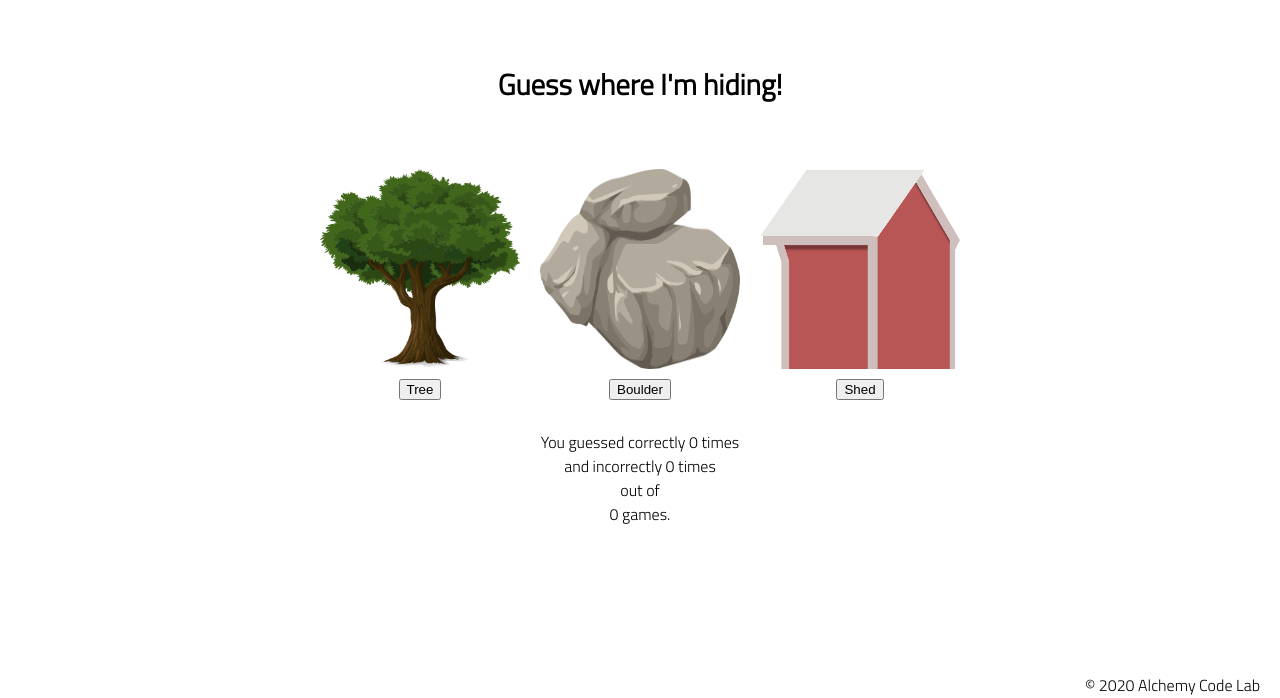
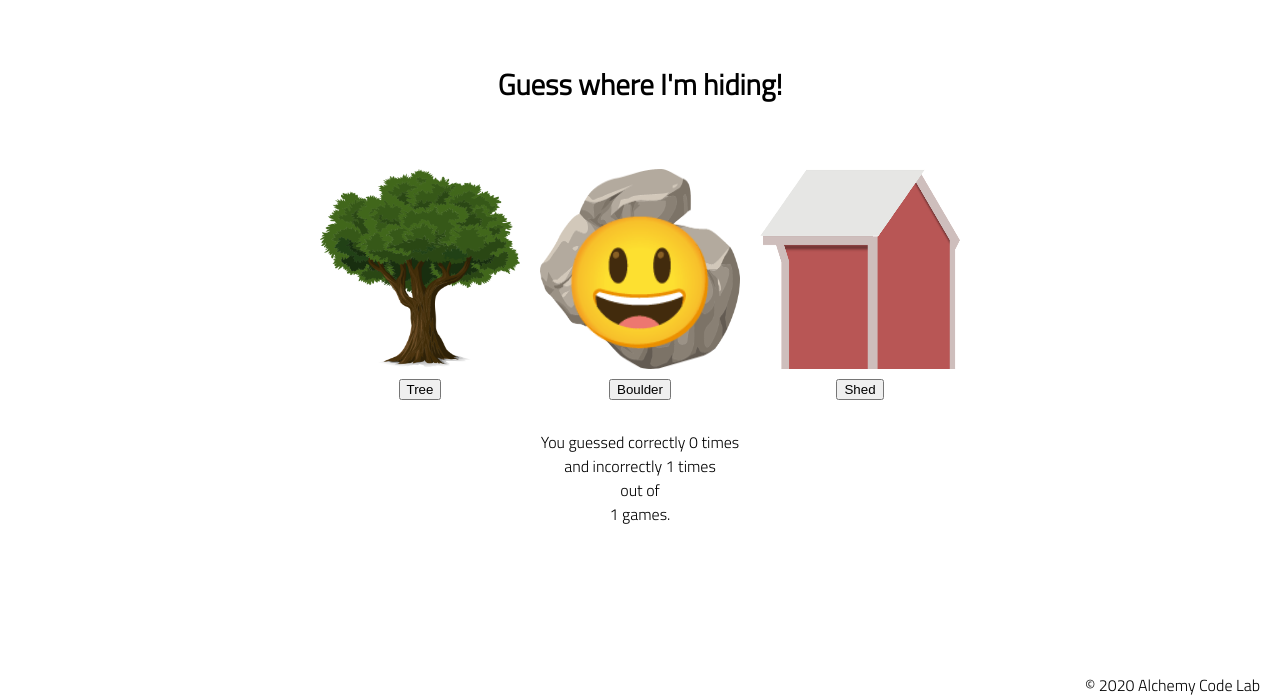
Before and after one commit to haroldjean01/half-baked-hide-and-seek-redo, a plain HTML site: page index.html in a window 1280 px wide. Both pictures are taken after a click on the button "Tree". Shown: the part 102-800 px from the top of the page. Drawn offline with Linux system fonts and the light colour scheme.

Commit message:
added in the right code to make the faces appear. Cannot lie; dont know how completely how the template literal just worked.

```diff
--- a/app.js
+++ b/app.js
@@ -36,10 +36,28 @@ boulderButton.addEventListener('click', () => {
 });
 
 function handleGuess(correctSpot, userGuess) {
+    // then increment the guesses
+    totalGuesses++;
     // reset the styles
-    // then increment the guesses
+    resetStyles();
     // then grab the appropriate container element for the correct guess from the DOM
+    const correctHidingPanel = document.getElementById(`${correctSpot}-container`);
+    // console.log('correctSpot', correctSpot);
     // then add the face class to that element so that the face shows up
+    correctHidingPanel.classList.add('face');
     // then if the user guess is correct, increment the correct guesses
+    if (userGuess === correctSpot) {
+        correctGuesses++;
+        console.log('face');
+    }
     // update the DOM to show this change to the user (including the losses, not tracked directly in state)
+
+    function resetStyles() {
+        shedContainer.classList.remove('face');
+        treeContainer.classList.remove('face');
+        boulderContainer.classList.remove('face');
+    }
+    totalEl.textContent = totalGuesses;
+    winsEl.textContent = correctGuesses;
+    lossesEl.textContent = totalGuesses - correctGuesses;
 }
--- a/index.html
+++ b/index.html
@@ -1,15 +1,17 @@
 <!DOCTYPE html>
 <html lang="en">
-
     <head>
-    <meta charset="UTF-8">
-    <meta name="viewport" content="width=device-width, initial-scale=1.0">
-    <meta http-equiv="X-UA-Compatible" content="ie=edge">
-    <link href="https://fonts.googleapis.com/css2?family=Titillium+Web:wght@300&display=swap" rel="stylesheet">
-    <link rel="stylesheet" href="./styles/reset.css">
-    <link rel="stylesheet" href="./styles/style.css">
-    <link rel="stylesheet" href="./styles/home.css">
-    <title>Document</title>
+        <meta charset="UTF-8" />
+        <meta name="viewport" content="width=device-width, initial-scale=1.0" />
+        <meta http-equiv="X-UA-Compatible" content="ie=edge" />
+        <link
+            href="https://fonts.googleapis.com/css2?family=Titillium+Web:wght@300&display=swap"
+            rel="stylesheet"
+        />
+        <link rel="stylesheet" href="./styles/reset.css" />
+        <link rel="stylesheet" href="./styles/style.css" />
+        <link rel="stylesheet" href="./styles/home.css" />
+        <title>🫣 Demo Hide and Seek</title>
     </head>
 
     <body>
@@ -20,9 +22,7 @@
         </header>
         <main>
             <section class="main-section">
-            <h2>
-                Guess where I'm hiding!
-            </h2>
+                <h2>Guess where I'm hiding!</h2>
                 <div class="hiding-places">
                     <div id="tree-container" class="hiding-place">
                         <img src="./assets/tree.webp" class="hiding-img" />
@@ -40,7 +40,7 @@
                 <div>You guessed correctly <span id="wins">0</span> times</div>
                 <div>and incorrectly <span id="losses">0</span> times</div>
                 <div>out of</div>
-            <div> <span id="total">0</span> games.</div>
+                <div><span id="total">0</span> games.</div>
             </section>
         </main>
         <footer>
@@ -49,5 +49,4 @@
 
         <script type="module" src="./app.js"></script>
     </body>
-
 </html>
```
Lines whose indentation alone changed are shown as unchanged.
